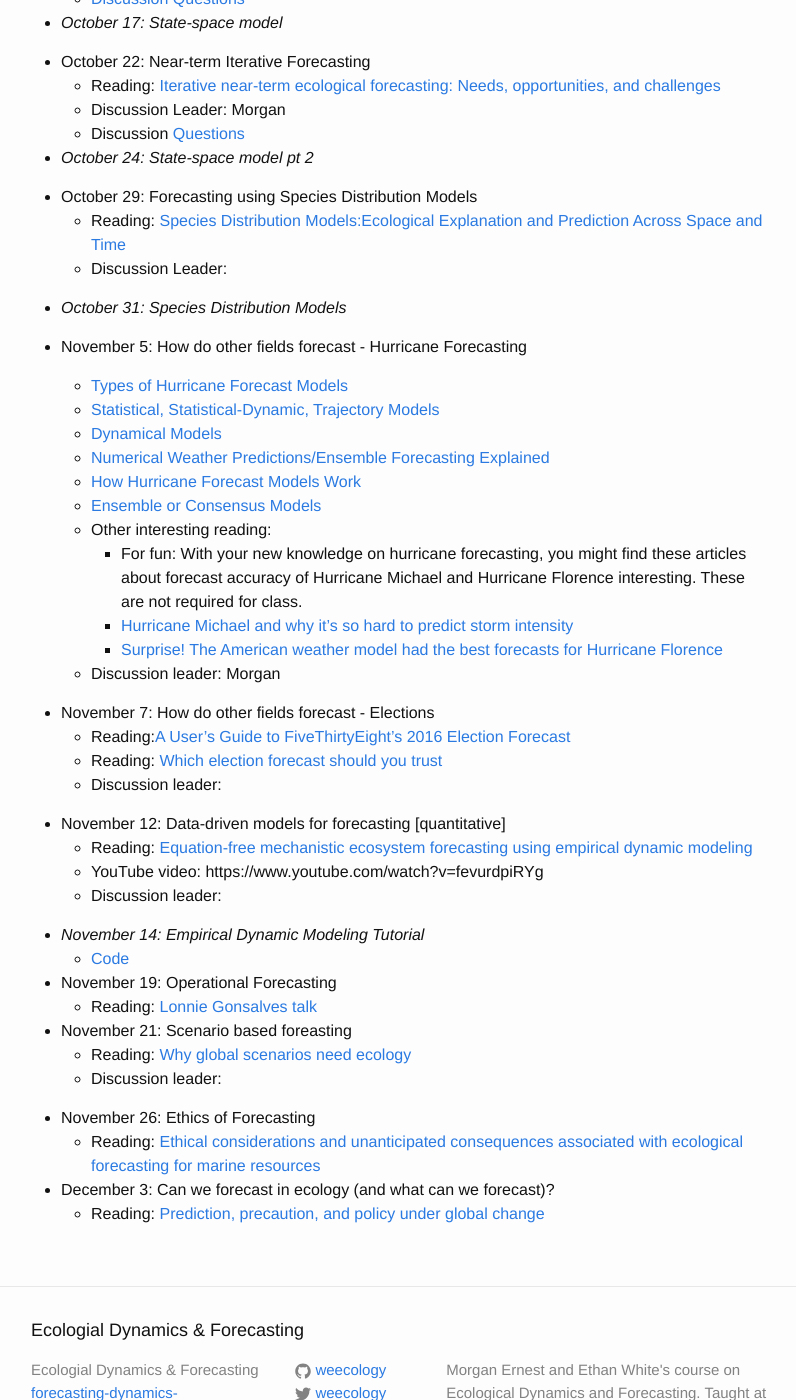
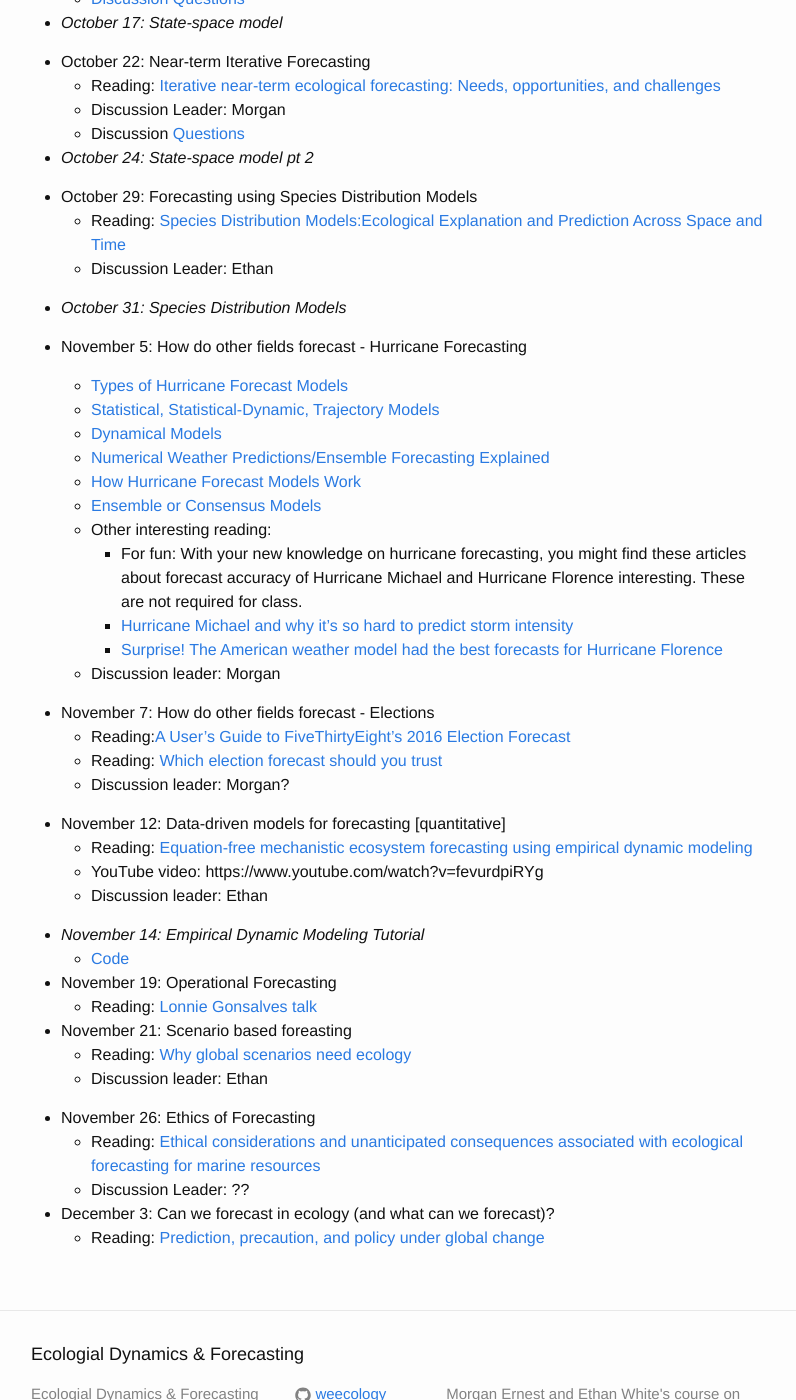
Before and after one commit to weecology/forecasting-dynamics-course, a Jekyll site: the page built from schedule.md, in a window 1280 px wide and 1400 px high, scrolled down 1521 px. Shown: the whole window, without its empty margins (239-1035 px from the left). Built offline with Jekyll 4.4.1, drawn with Linux system fonts in a browser that asks for light colours.

Commit message:
Adds discussion leaders

```diff
--- a/schedule.md
+++ b/schedule.md
@@ -81,7 +81,7 @@ Activity days when laptops are required are noted in italics. Discussion leaders
 
 * October 29:  Forecasting using Species Distribution Models
     * Reading: [Species Distribution Models:Ecological Explanation and Prediction Across Space and Time](http://eurobasin.dtuaqua.dk/eurobasin/documents/Training%20ISM/Elith_and_Leathwick_2009.pdf)
-    * Discussion Leader:
+    * Discussion Leader: Ethan
 
 [//]: #    * [Discussion Questions]({{ site.baseurl }}/discussion/SDMs)
 
@@ -105,14 +105,14 @@ Activity days when laptops are required are noted in italics. Discussion leaders
 * November 7: How do other fields forecast - Elections
     * Reading:[A User's Guide to FiveThirtyEight's 2016 Election Forecast](https://fivethirtyeight.com/features/a-users-guide-to-fivethirtyeights-2016-general-election-forecast/)
     * Reading: [Which election forecast should you trust](http://www.slate.com/articles/news_and_politics/politics/2016/08/fivethirtyeight_vs_the_upshot_who_should_you_trust_to_forecast_the_2016.html)
-    * Discussion leader:
+    * Discussion leader: Morgan?
 
 [//]: #    * [Discussion questions]({{ site.baseurl }}/discussion/elections)
 
 * November 12: Data-driven models for forecasting [quantitative]
     * Reading: [Equation-free mechanistic ecosystem forecasting using empirical dynamic modeling](https://doi.org/10.1073/pnas.1417063112)
     * YouTube video: https://www.youtube.com/watch?v=fevurdpiRYg
-    * Discussion leader:
+    * Discussion leader: Ethan
 
 [//]: #    * [Discussion questions]({{ site.baseurl }}/discussion/edm)
 
@@ -124,12 +124,13 @@ Activity days when laptops are required are noted in italics. Discussion leaders
 
 * November 21: Scenario based foreasting
     * Reading: [Why global scenarios need ecology](https://doi.org/10.1890/1540-9295(2003)001[0322:WGSNE]2.0.CO;2)
-    * Discussion leader:
+    * Discussion leader: Ethan
 
 [//]: #    * [Discussion questions]({{ site.baseurl }}/discussion/scenarios)
 
 * November 26: Ethics of Forecasting
     * Reading: [Ethical considerations and unanticipated consequences associated with ecological forecasting for marine resources](https://academic.oup.com/icesjms/advance-article/doi/10.1093/icesjms/fsy210/5303214)
+    * Discussion Leader: ??
 
 * December 3: Can we forecast in ecology (and what can we forecast)?
     * Reading: [Prediction, precaution, and policy under global change](https://doi.org/10.1126/science.1261824)
```
